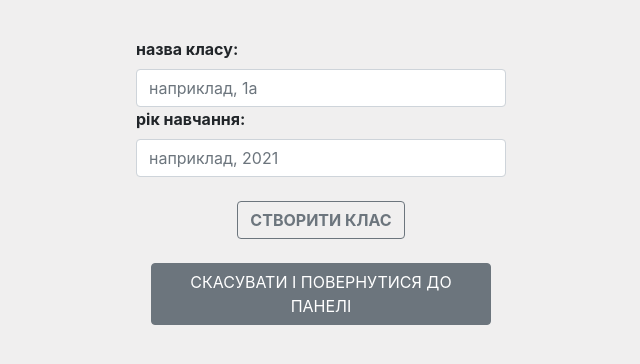
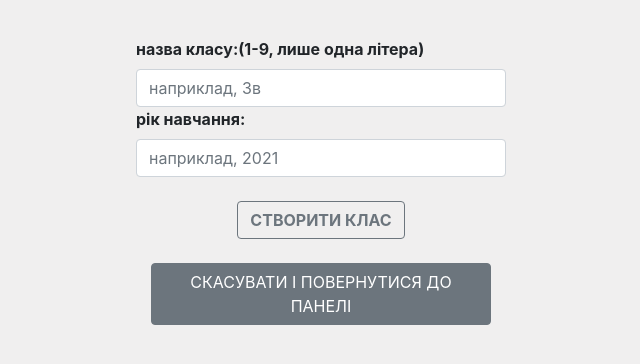
Before and after one commit to ilr00743/kursova, a Django app: page /gradesbook/manager/creaateschoolclass in a window 1280 px wide. Shown: the part 75-439 px from the top of the page, without its empty margins (319-959 px from the left). Run offline with Django 3.2, Linux system fonts and the light colour scheme; the visitor is signed in with stand-in values (Sample User, id 1); data that the repository does not hold is empty; some libraries are stand-ins or nearby versions.

Commit message:
Initial commit

```diff
--- a/gradesbook/forms.py
+++ b/gradesbook/forms.py
@@ -8,7 +8,7 @@ class SchoolClassForm(forms.ModelForm):
         super(SchoolClassForm, self).__init__(*args, **kwargs)
         self.fields['unique_code'].widget = forms.HiddenInput()
         self.fields['name'].widget = forms.TextInput(
-            attrs={'placeholder': 'наприклад, 1a', 'class': 'form-control input-sm'}
+            attrs={'placeholder': 'наприклад, 3в', 'class': 'form-control input-sm'}
         )
         self.fields['year'].widget = forms.NumberInput(
             attrs={
--- a/gradesbook/templates/gradesbook/homepage.html
+++ b/gradesbook/templates/gradesbook/homepage.html
@@ -59,7 +59,7 @@
           <div class="row">
             <div class="col-sm-2 offset-5" style="text-align: center !important;">
               <br>
-              <button type="submit" class="btn btn-outline-secondary text-center"><b>ВХОД</b></button>
+              <button type="submit" class="btn btn-outline-secondary text-center"><b>ВХІД</b></button>
             </div>
           </div>
           <br><br><br><br>
--- a/gradesbook/templates/gradesbook/managercreateschoolclass.html
+++ b/gradesbook/templates/gradesbook/managercreateschoolclass.html
@@ -10,7 +10,7 @@
             <div class="col-4 offset-4" style="text-align:center">
               <br>
               <div class="row">
-                <br> <b style="font-size:16px;">{{form.name.label_tag}}</b> {{form.name}}
+                <br> <b style="font-size:16px;">{{form.name.label_tag}}(1-9, лише одна літера)</b> {{form.name}}
                 <br> <b style="font-size:16px;">{{form.year.label_tag}}</b> {{form.year}}
               </div>
               <br>
```
